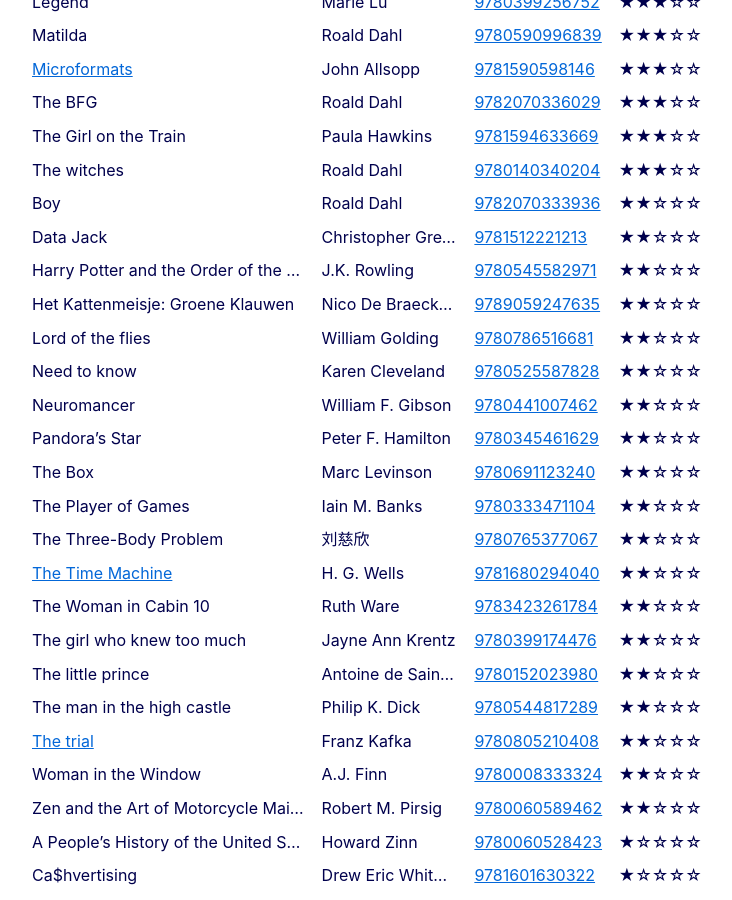
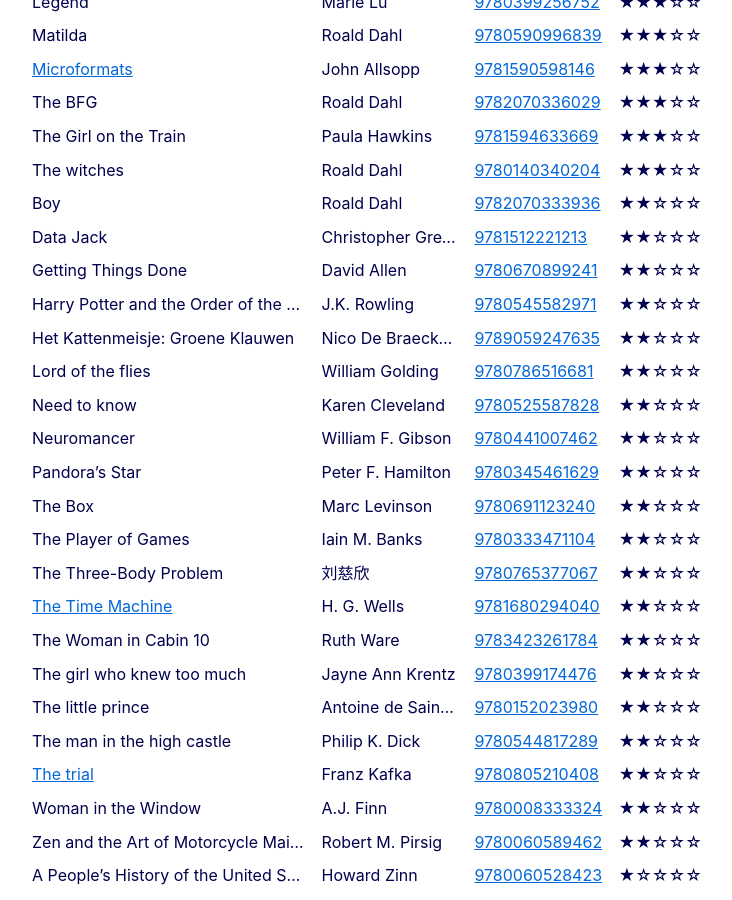
Before and after one commit to cimm/suffix, a Jekyll site: the page built from reading/index.html, in a window 1280 px wide and 900 px high, scrolled down 2320 px. Shown: the whole window, without its empty margins (273-1005 px from the left). Built offline with Jekyll 4.4.1, drawn with Linux system fonts in a browser that asks for light colours.

Commit message:
Add Getting Things Done by David Allen to books

```diff
--- a/_data/books.yml
+++ b/_data/books.yml
@@ -102,10 +102,18 @@
   author: "Frank Herbert"
   isbn13: 9780593098257
   rating: 3
+- name: "Getting Things Done"
+  author: "David Allen"
+  isbn13: 9780670899241
+  rating: 2
 - name: "Harry Potter and the Chamber of Secrets"
   author: "J.K. Rowling"
   isbn13: 9781408855669
   rating: 3
+- name: "Harry Potter and the Deathly Hallows"
+  author: "J.K. Rowling"
+  isbn13: 9780545139700
+  rating: 4
 - name: "Harry Potter and the Goblet of Fire"
   author: "J.K. Rowling"
   isbn13: 9780613496742
@@ -391,7 +399,3 @@
   author: "Robert M. Pirsig"
   isbn13: 9780060589462
   rating: 2
-- name: "Harry Potter and the Deathly Hallows"
-  author: "J.K. Rowling"
-  isbn13: 9780545139700
-  rating: 4
```
